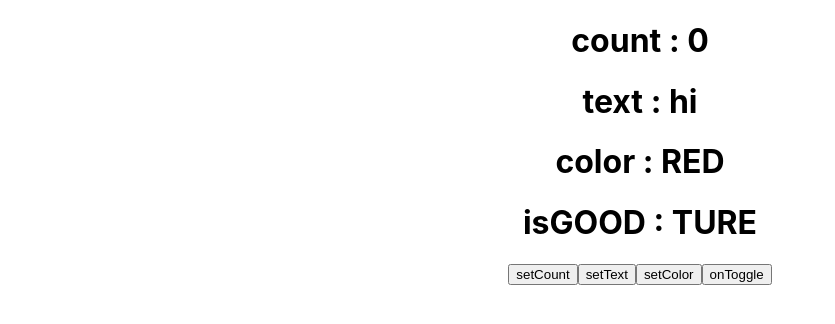
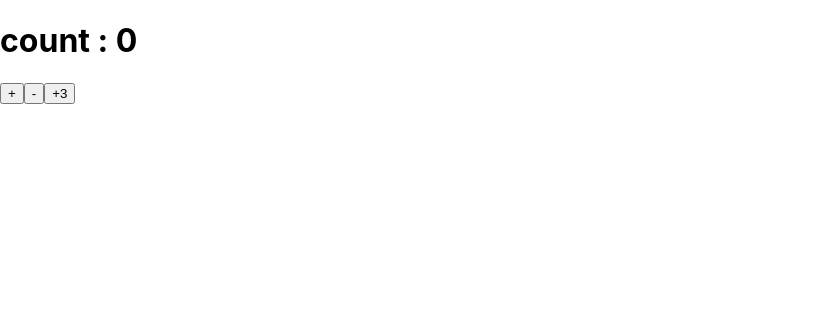
Before and after one commit to gudwh14/ts-react-practice, a React (Create React App) app: page / in a window 1280 px wide. Shown: the top 324 px of the page, without its empty margins (0-835 px from the left). Built offline with nearby package versions, Linux system fonts and the light colour scheme.

Commit message:
feat : Redux - Counter
Redux 를 보다 잘 쓰기 위해서 TypeScript 를 사용하여
Counter 예제 구현해보기

```diff
--- a/package.json
+++ b/package.json
@@ -10,9 +10,12 @@
     "@types/node": "^12.20.15",
     "@types/react": "^17.0.13",
     "@types/react-dom": "^17.0.8",
+    "@types/react-redux": "^7.1.18",
     "react": "^17.0.2",
     "react-dom": "^17.0.2",
+    "react-redux": "^7.2.4",
     "react-scripts": "4.0.3",
+    "redux": "^4.1.0",
     "typescript": "^4.3.5",
     "web-vitals": "^1.1.2"
   },
--- a/src/App.tsx
+++ b/src/App.tsx
@@ -6,15 +6,19 @@ import {log} from "util";
 import MyForm from "./inputState/MyForm";
 import Counter from "./useReducer/Counter";
 import ReducerSample from "./useReducer/ReducerSample";
+import SampleProvider from "./ContextAPI/SampleContext";
+import Sample from "./ContextAPI/Sample";
+import CounterContainer from "./Redux/components/CounterContainer";
 
 function App() {
   return (
-    <div className="App">
-      {/*<Hello name={"JJO"} optional={"Option!"} onClick={(name: string)=>{console.log(name)}}/>*/}
-      {/*<MyForm onSubmit={(form : {name : string , age : number})=>{console.log(form)}}/>*/}
-      {/*<Counter/>*/}
-      <ReducerSample/>
-    </div>
+      // <SampleProvider>
+      //   {/*<Hello name={"JJO"} optional={"Option!"} onClick={(name: string)=>{console.log(name)}}/>*/}
+      //   {/*<MyForm onSubmit={(form : {name : string , age : number})=>{console.log(form)}}/>*/}
+      //   {/*<Counter/>*/}
+      //   <Sample/>
+      // </SampleProvider>
+      <CounterContainer/>
   );
 }
 
--- /dev/null
+++ b/src/ContextAPI/Sample.tsx
@@ -0,0 +1,28 @@
+import {useSampleDispatch, useSampleState} from "./SampleContext";
+
+const Sample = () => {
+    const state = useSampleState();
+    const dispatch = useSampleDispatch();
+
+    const setCount = () => dispatch({type : 'SET_COUNT' , count : state.count+1});
+    const setText = () => dispatch({type : 'SET_TEXT', text : 'BYE'});
+    const setColor = () => dispatch({type : 'SET_COLOR' , color : 'BLUE'});
+    const onToggle = () => dispatch({type : 'TOGGLE_GOOD'});
+
+    return (
+        <>
+            <h1>count : {state.count}</h1>
+            <h1>text : {state.text}</h1>
+            <h1>color : {state.color}</h1>
+            <h1>isGOOD : {state.isGood ? 'TURE' : 'FALSE'}</h1>
+            <div>
+                <button onClick={setCount}>setCount</button>
+                <button onClick={setText}>setText</button>
+                <button onClick={setColor}>setColor</button>
+                <button onClick={onToggle}>onToggle</button>
+            </div>
+        </>
+    );
+}
+
+export default Sample;
--- /dev/null
+++ b/src/ContextAPI/SampleContext.tsx
@@ -0,0 +1,103 @@
+import React, {useContext, useReducer} from "react";
+/*
+    필요한 타입 선언
+ */
+
+// Color 타입
+import {createContext, Dispatch} from "react";
+
+type Color = 'RED' | 'BLUE';
+
+// State 타입
+type State = {
+    count : number
+    text : string
+    color : Color
+    isGood : boolean
+}
+
+// Action 타입
+type Action =
+    {type : 'SET_COUNT' , count : number}
+    | {type : 'SET_TEXT', text : string}
+    | {type : 'SET_COLOR', color : Color}
+    | {type : 'TOGGLE_GOOD'};
+
+// 디스패치를 위한 타입
+type SampleDispatch = Dispatch<Action>;
+
+/*
+    초기 상태 선언
+ */
+const initialState : State = {
+    count : 0,
+    text : "HI",
+    color : "RED",
+    isGood : true
+}
+
+/*
+    Context 생성
+ */
+// Context 를 생성할때 초기값을 설정해주면 굳이 null 체크를 할 필요가 없다.
+const SampleStateContext = createContext<State>(initialState);
+const SampleDispatchContext = createContext<SampleDispatch>(()=>null);
+
+/*
+    리듀서 함수 생성
+ */
+
+function reducer(state : State, action : Action) : State {
+    switch (action.type) {
+        case "SET_COUNT":
+            return {
+                ...state,
+                count : action.count
+            }
+        case "SET_TEXT":
+            return {
+                ...state,
+                text : action.text
+            }
+        case "SET_COLOR":
+            return {
+                ...state,
+                color : action.color
+            }
+        case "TOGGLE_GOOD":
+            return {
+                ...state,
+                isGood : !state.isGood
+            }
+        default :
+            throw new Error("Unhandled action")
+    }
+}
+
+// SampleProvider 에서 useReducer 를 사용하고
+// SampleStateContext.Provider 와 SampleDispatchContext.Provider 로 children 을 감싸서 반환합니다.
+const SampleProvider = ({children} : {children : React.ReactNode}) => {
+    const [state , dispatch] = useReducer(reducer,initialState);
+
+    return (
+        <SampleStateContext.Provider value={state}>
+            <SampleDispatchContext.Provider value={dispatch}>
+                {children}
+            </SampleDispatchContext.Provider>
+        </SampleStateContext.Provider>
+    )
+};
+
+/*
+    Custom HOOK 을 만들어서 state , dispatch 쉽게 사용하기
+    반환값 타입을 지정 해주면 null 체크를 할 필요가 없다.
+ */
+
+export function useSampleState() : State {
+    return useContext(SampleStateContext);
+}
+
+export function useSampleDispatch() : SampleDispatch {
+    return useContext(SampleDispatchContext);
+}
+export default SampleProvider;
--- /dev/null
+++ b/src/Redux/components/Counter.tsx
@@ -0,0 +1,20 @@
+
+type CounterProps = {
+    count : number;
+    onIncrease : () => void;
+    onDecrease : () => void;
+    onIncreaseBy : (diff : number) => void;
+}
+
+const Counter = ({count,onIncrease,onDecrease,onIncreaseBy} : CounterProps) => {
+    return (
+        <>
+            <h1>count : {count}</h1>
+            <button onClick={onIncrease}>+</button>
+            <button onClick={onDecrease}>-</button>
+            <button onClick={()=>onIncreaseBy(3)}>+3</button>
+        </>
+    )
+}
+
+export default Counter;
--- /dev/null
+++ b/src/Redux/components/CounterContainer.tsx
@@ -0,0 +1,29 @@
+import {useDispatch, useSelector} from "react-redux";
+import {RootState} from "../modules";
+import {decrease, increase, increaseBy} from "../modules/counter";
+import Counter from "./Counter";
+
+const CounterContainer = () => {
+    // 상태를 조회합니다. 상태를 조회 할 때에는 state 의 타입을 RootState 로 지정해야합니다.
+    const count = useSelector((state : RootState) => state.counter.count);
+    const dispatch = useDispatch();
+
+    // 각 액션들을 디스패치하는 함수들을 만들어줍니다
+    const onIncrease = () => {
+        dispatch(increase());
+    }
+
+    const onDecrease = () => {
+        dispatch(decrease());
+    }
+
+    const onIncreaseBy = (diff : number) => {
+        dispatch(increaseBy(diff));
+    }
+
+    return (
+        <Counter count={count} onIncrease={onIncrease} onDecrease={onDecrease} onIncreaseBy={onIncreaseBy}/>
+    )
+}
+
+export default CounterContainer;
--- /dev/null
+++ b/src/Redux/modules/counter.tsx
@@ -0,0 +1,65 @@
+/*
+    리덕스 모듈 DUCKS 패텬으로 생성하기
+ */
+
+// 액션 타입 생성
+// 뒤에 as const 를 붙여줌으로써 나중에 액션 객체를 만들때 action.type 의 값을 추론하는 과정에서
+// action.type 이 string 으로 추론되지 않고 'counter/INCREASE' 와 같이 실제 문자열 값으로 추론 되도록 해줍니다.
+const INCREASE = 'counter/INCREASE' as const;
+const DECREASE = 'counter/DECREASE' as const;
+const INCREASE_BY = 'counter/INCREASE_BY' as const;
+
+// 액션 생성 함수
+export const increase = () => ({type : INCREASE});
+export const decrease = () => ({type : DECREASE});
+export const increaseBy = (diff : number) => ({
+    type : INCREASE_BY,
+    payload : diff
+    // 액션에 부가적으로 필요한 값을 payload 라는 이름으로 통일합니다
+    // 이는 FSA (https://github.com/redux-utilities/flux-standard-action) 라는 규칙인데
+    // 이 규칙을 적용하면 액션들이 모두 비슷한 구조로 이루어져있게 되어 추후 다룰 때도 편하고
+    // 읽기 쉽고, 액션 구조를 일반화함으로써 액션에 관련돤 라이브러리를 사용 할 수 있게 해줍니다.
+    // 다만, 무조건 꼭 따를 필요는 없습니다.
+})
+
+// 모든 액션 겍체들에 대한 타입을 준비해줍니다.
+// ReturnType<typeof _____> 는 특정 함수의 반환값을 추론해줍니다
+// 상단부에서 액션타입을 선언 할 떄 as const 를 하지 않으면 이 부분이 제대로 작동하지 않습니다.
+type CounterAction =
+    | ReturnType<typeof increase>
+    | ReturnType<typeof decrease>
+    | ReturnType<typeof increaseBy>
+
+// 리덕스 모듈에서 관리 할 상태의 타입을 선언합니다
+type CounterState = {
+    count : number;
+}
+
+// 초기 상태 값 선언
+const initialState : CounterState = {
+    count : 0
+};
+
+
+
+// 리듀서작성
+const counter = (state : CounterState = initialState , action : CounterAction) : CounterState => {
+    switch (action.type) {
+        case "counter/INCREASE":
+            return {
+                count : state.count + 1
+            };
+        case "counter/DECREASE":
+            return {
+                count : state.count -1
+            };
+        case "counter/INCREASE_BY":
+            return {
+                count : state.count + action.payload
+            };
+        default :
+            return state;
+    }
+}
+
+export default counter;
--- /dev/null
+++ b/src/Redux/modules/index.ts
@@ -0,0 +1,11 @@
+import {combineReducers} from "redux";
+import counter from "./counter";
+
+const rootReducer = combineReducers({
+    counter : counter
+})
+
+export default rootReducer;
+// 루트 리듀서의 반환값를 유추해줍니다
+// 추후 이 타입을 컨테이너 컴포넌트에서 불러와서 사용해야 하므로 내보내줍니다.
+export type RootState = ReturnType<typeof rootReducer>;
--- a/src/index.tsx
+++ b/src/index.tsx
@@ -3,10 +3,17 @@ import ReactDOM from 'react-dom';
 import './index.css';
 import App from './App';
 import reportWebVitals from './reportWebVitals';
+import {createStore} from "redux";
+import rootReducer from "./Redux/modules";
+import {Provider} from "react-redux";
+
+const store = createStore(rootReducer);
 
 ReactDOM.render(
   <React.StrictMode>
-    <App />
+      <Provider store={store}>
+        <App />
+      </Provider>
   </React.StrictMode>,
   document.getElementById('root')
 );
```
Also changed, not shown: 1 other file (tests, documents, lock files or other folders).
